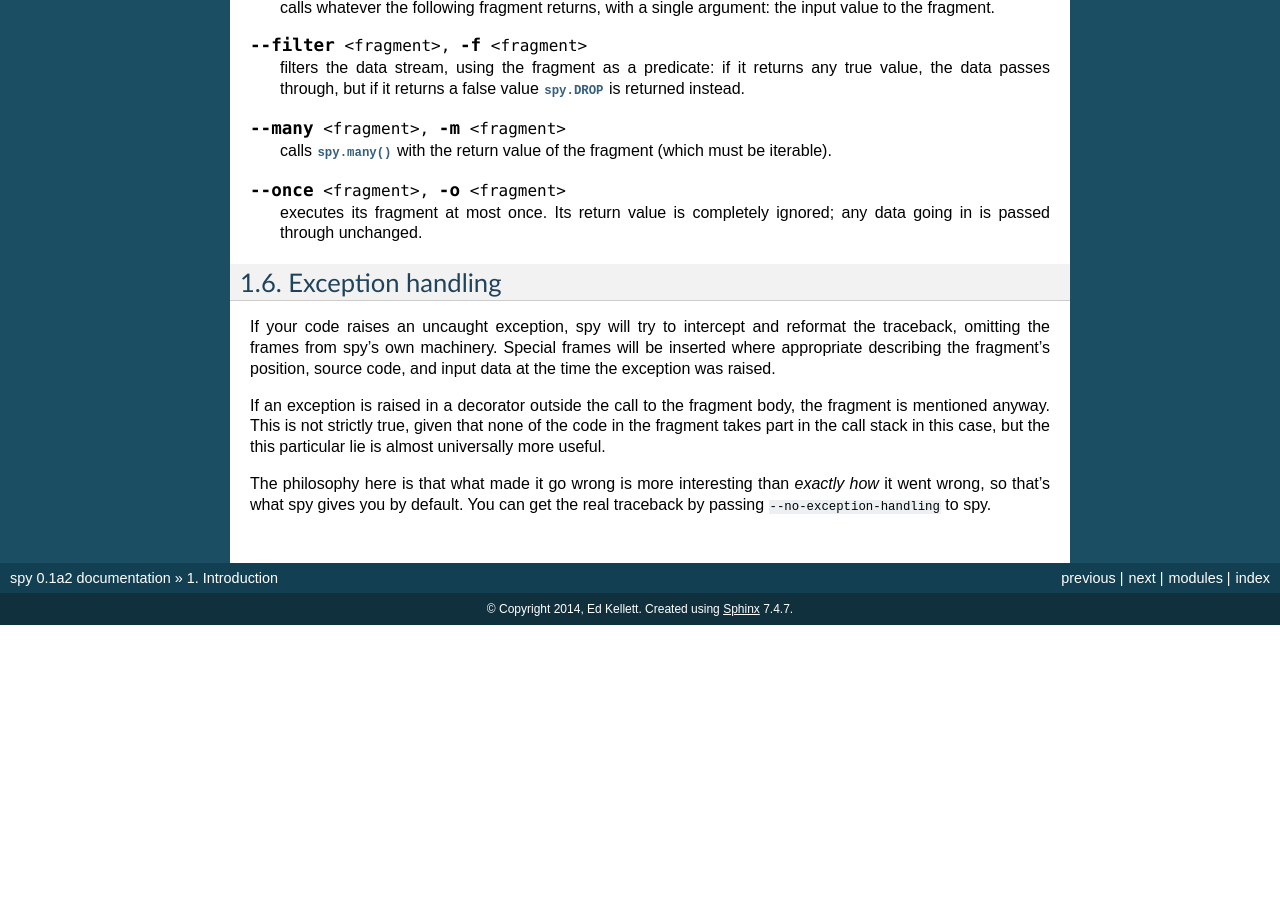
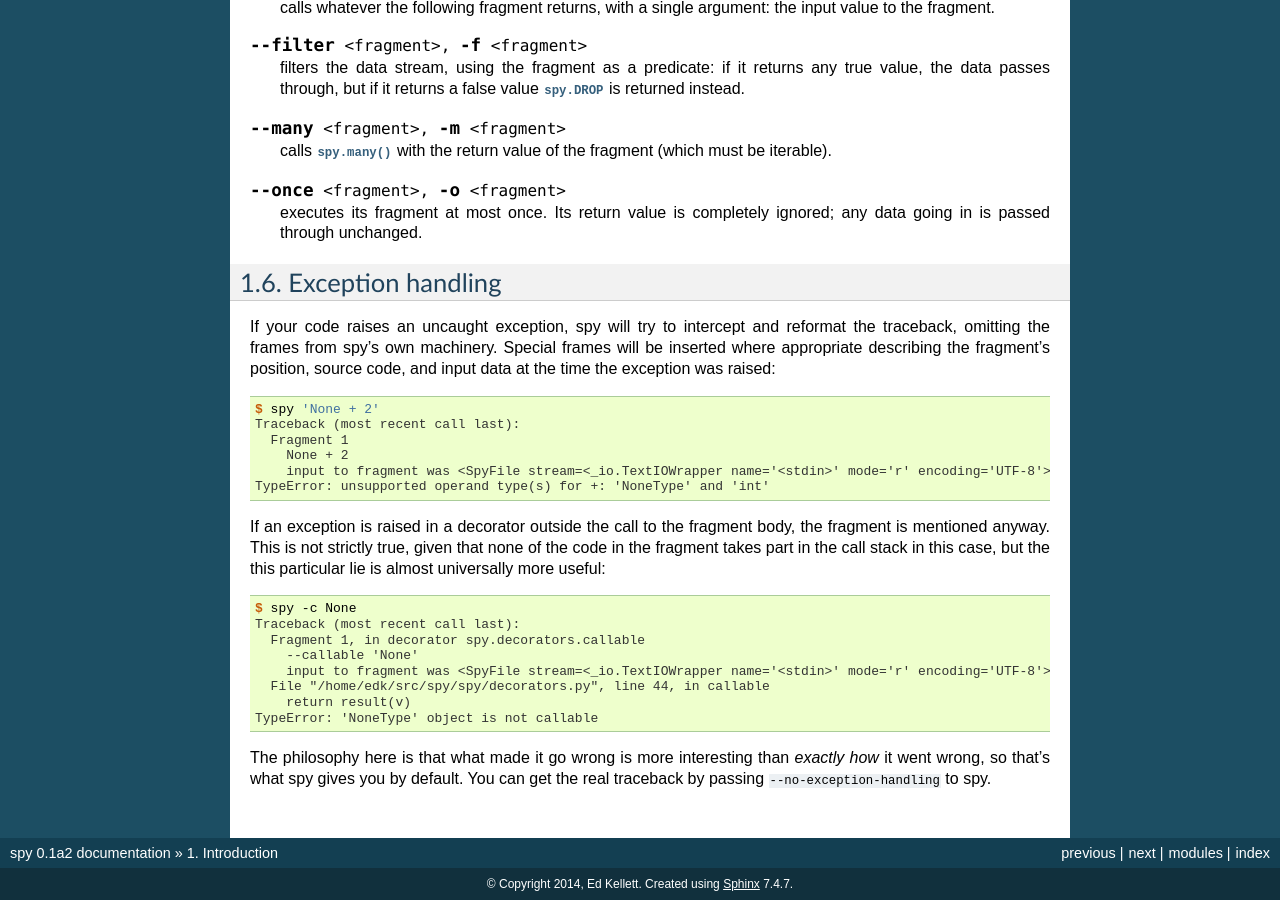
Before and after one commit to edk0/spy, a Sphinx documentation site: the page built from doc/intro.rst, in a window 1280 px wide and 900 px high, scrolled down 1885 px. Built offline with Sphinx 7.4.7, drawn with Linux system fonts in a browser that asks for light colours; before the commit the page ends 2510 px from its top, so only the background shows below that.

Commit message:
doc/intro: add exception-handling examples

```diff
--- a/doc/intro.rst
+++ b/doc/intro.rst
@@ -153,12 +153,32 @@ Exception handling
 If your code raises an uncaught exception, spy will try to intercept and
 reformat the traceback, omitting the frames from spy's own machinery. Special
 frames will be inserted where appropriate describing the fragment's position,
-source code, and input data at the time the exception was raised.
+source code, and input data at the time the exception was raised:
+
+.. code-block:: console
+
+   $ spy 'None + 2'
+   Traceback (most recent call last):
+     Fragment 1
+       None + 2
+       input to fragment was <SpyFile stream=<_io.TextIOWrapper name='<stdin>' mode='r' encoding='UTF-8'>>
+   TypeError: unsupported operand type(s) for +: 'NoneType' and 'int'
 
 If an exception is raised in a decorator outside the call to the fragment body,
 the fragment is mentioned anyway. This is not strictly true, given that none of
 the code in the fragment takes part in the call stack in this case, but the
-this particular lie is almost universally more useful.
+this particular lie is almost universally more useful:
+
+.. code-block:: console
+
+   $ spy -c None
+   Traceback (most recent call last):
+     Fragment 1, in decorator spy.decorators.callable
+       --callable 'None'
+       input to fragment was <SpyFile stream=<_io.TextIOWrapper name='<stdin>' mode='r' encoding='UTF-8'>>
+     File "/home/edk/src/spy/spy/decorators.py", line 44, in callable
+       return result(v)
+   TypeError: 'NoneType' object is not callable
 
 The philosophy here is that what made it go wrong is more interesting than
 *exactly how* it went wrong, so that's what spy gives you by default. You can
```
